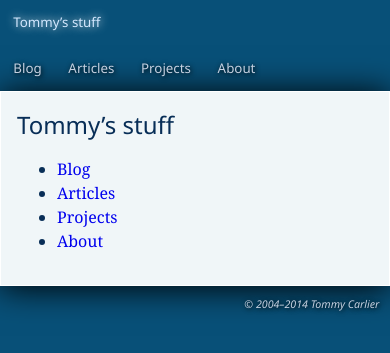
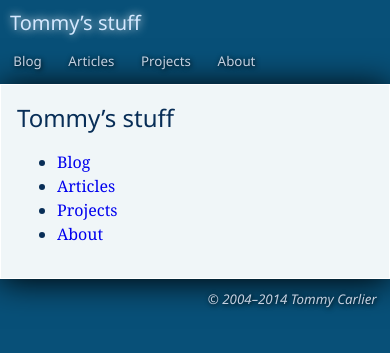
Before and after one commit to tommy-carlier/www.tcx.be, a Jekyll site: the page built from index.html, in a window 390 px wide. Shown: the top 353 px of the page. Built offline with Jekyll 4.4.1, drawn with Linux system fonts in a browser that asks for light colours.

Commit message:
Tweaking of styling for smaller screens

```diff
--- a/assets/site.sass
+++ b/assets/site.sass
@@ -90,6 +90,14 @@ h1:first-child
     font-size: 10pt
     max-width: none
 
+    &> header > a
+      font-size: 150%
+      padding: 0.5em 0 0 0.5em
+
+    &> footer
+      font-size: 100%
+      font-style: none
+
   .content
     font-size: 12pt
     border-radius: 0
```
